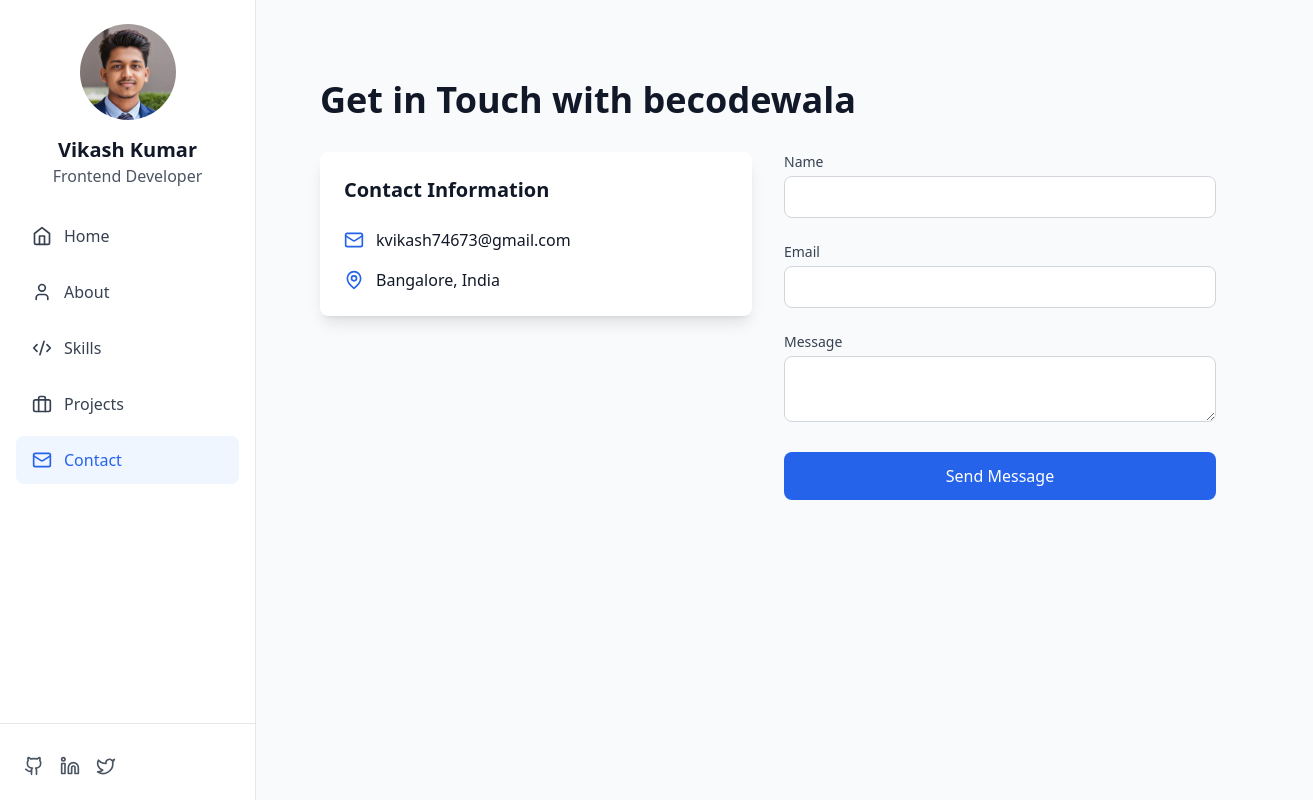
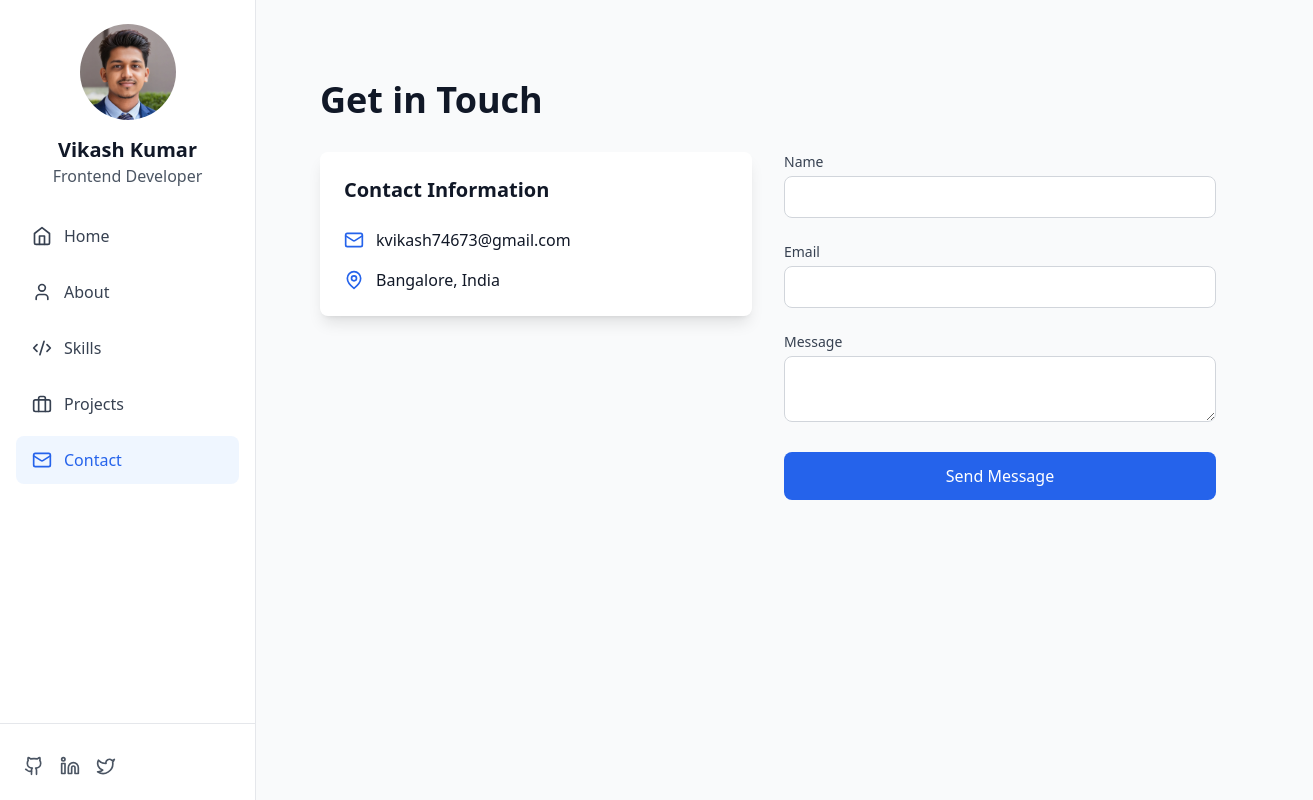
Before and after one commit to becodewala-youtube/deploy, a React (Vite) app: page /contact in a window 1280 px wide. Shown: the whole page, 1313 px wide, since content can reach past the window. Built offline with nearby package versions, Linux system fonts and the light colour scheme.

Commit message:
deploy vontact

```diff
--- a/src/pages/Contact.tsx
+++ b/src/pages/Contact.tsx
@@ -35,7 +35,7 @@ export default function Contact() {
     <div className="min-h-screen p-6 py-20">
       <div className="max-w-4xl mx-auto">
         <h2 className="text-4xl font-bold mb-8" data-aos="fade-down">
-          Get in Touch with becodewala
+          Get in Touch
         </h2>
 
         <div className="grid grid-cols-1 md:grid-cols-2 gap-8">
```
